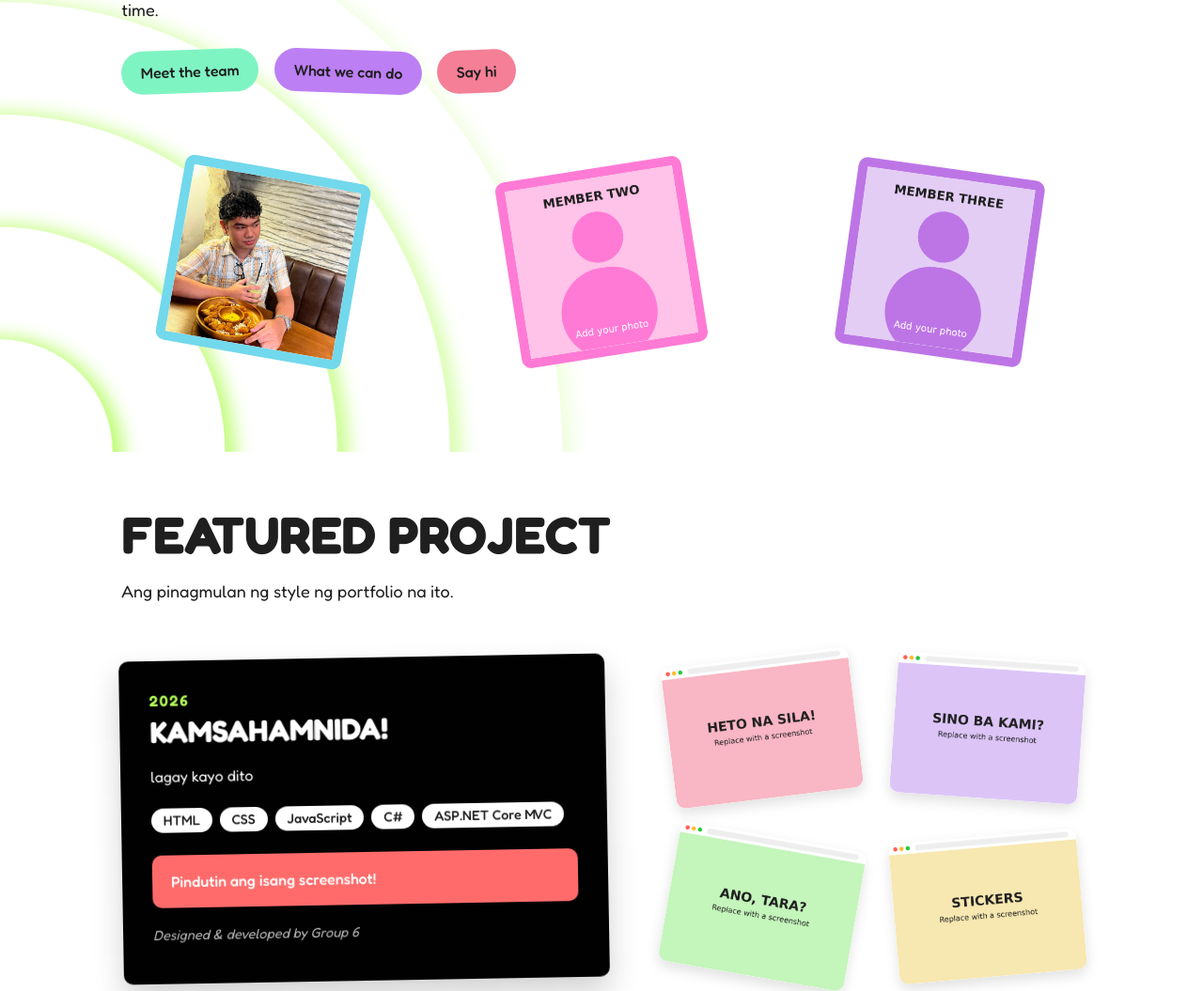
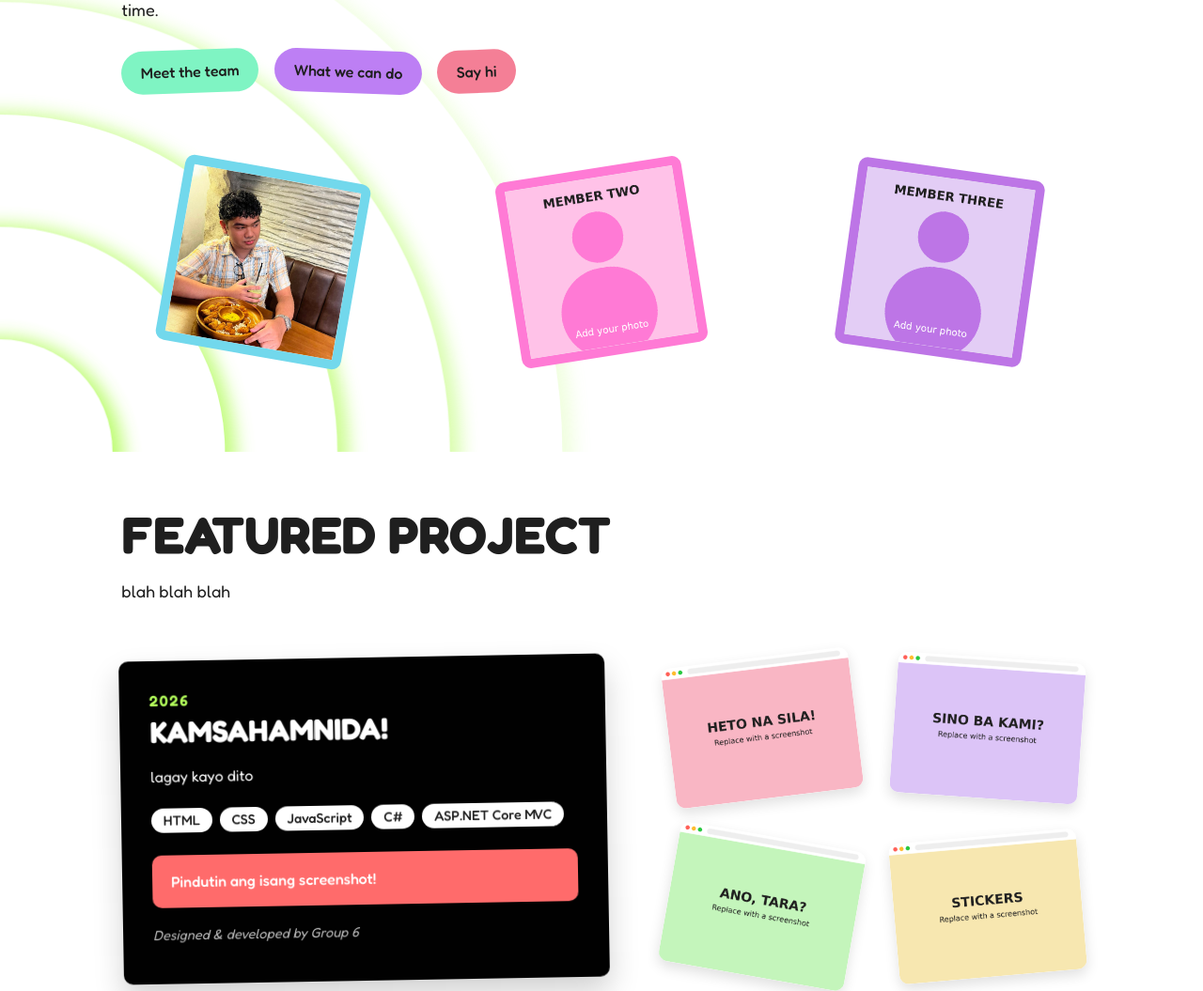
Before and after one commit to MrcRthr/ADET_Portfolio, an ASP.NET Core app: page / in a window 1280 px wide. Shown: the part 319-1374 px from the top of the page at 94% size. Run offline with ASP.NET Core 8, Linux system fonts and the light colour scheme.

Commit message:
Update featured project intro text on Home page

```diff
--- a/Views/Home/Index.cshtml
+++ b/Views/Home/Index.cshtml
@@ -44,7 +44,7 @@
 <section class="featured" aria-labelledby="featured-title">
     <div class="page-intro featured-intro">
         <h2 id="featured-title">FEATURED PROJECT</h2>
-        <p>Ang pinagmulan ng style ng portfolio na ito.</p>
+        <p>blah blah blah</p>
     </div>
 
     @* Project note *@
```
